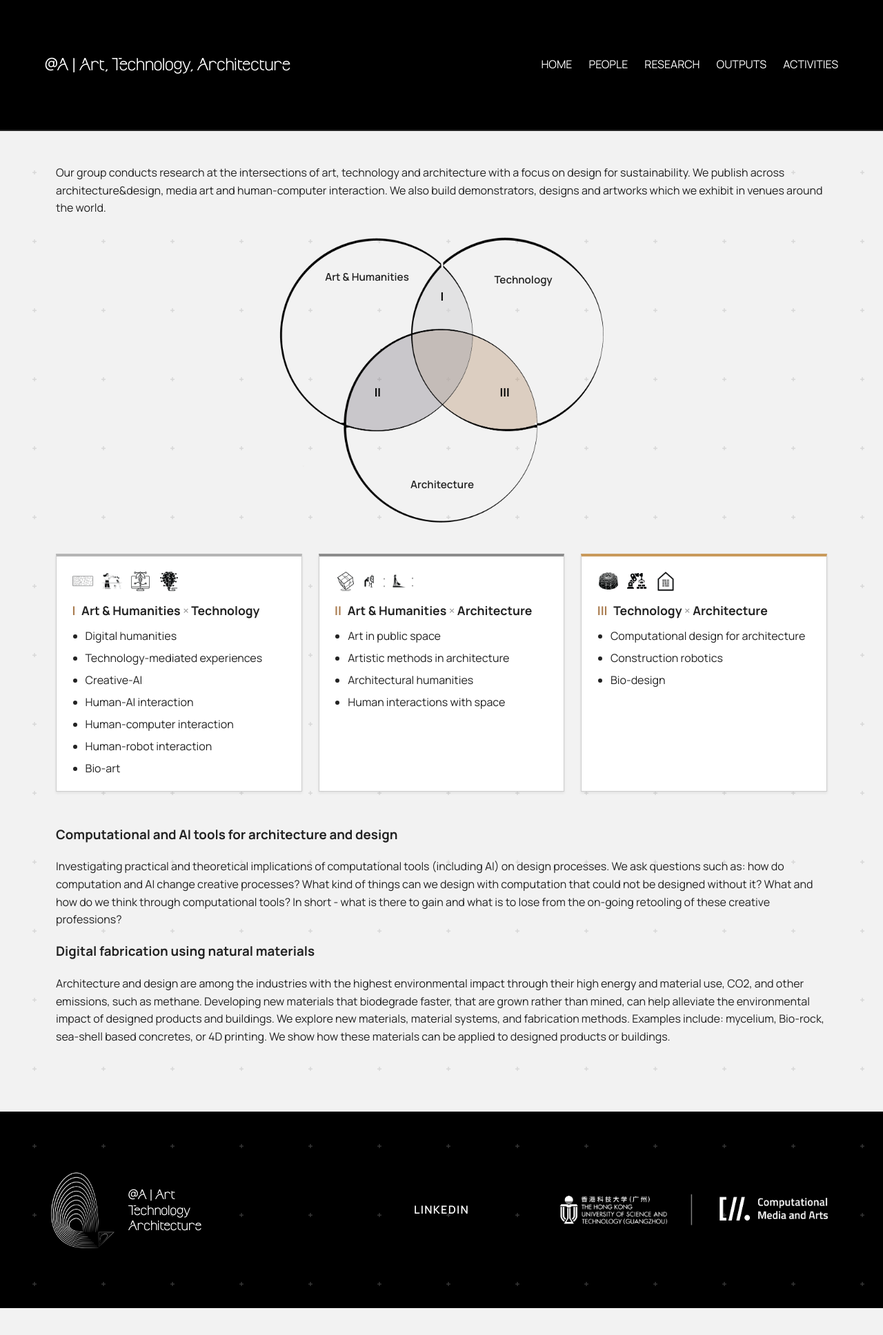
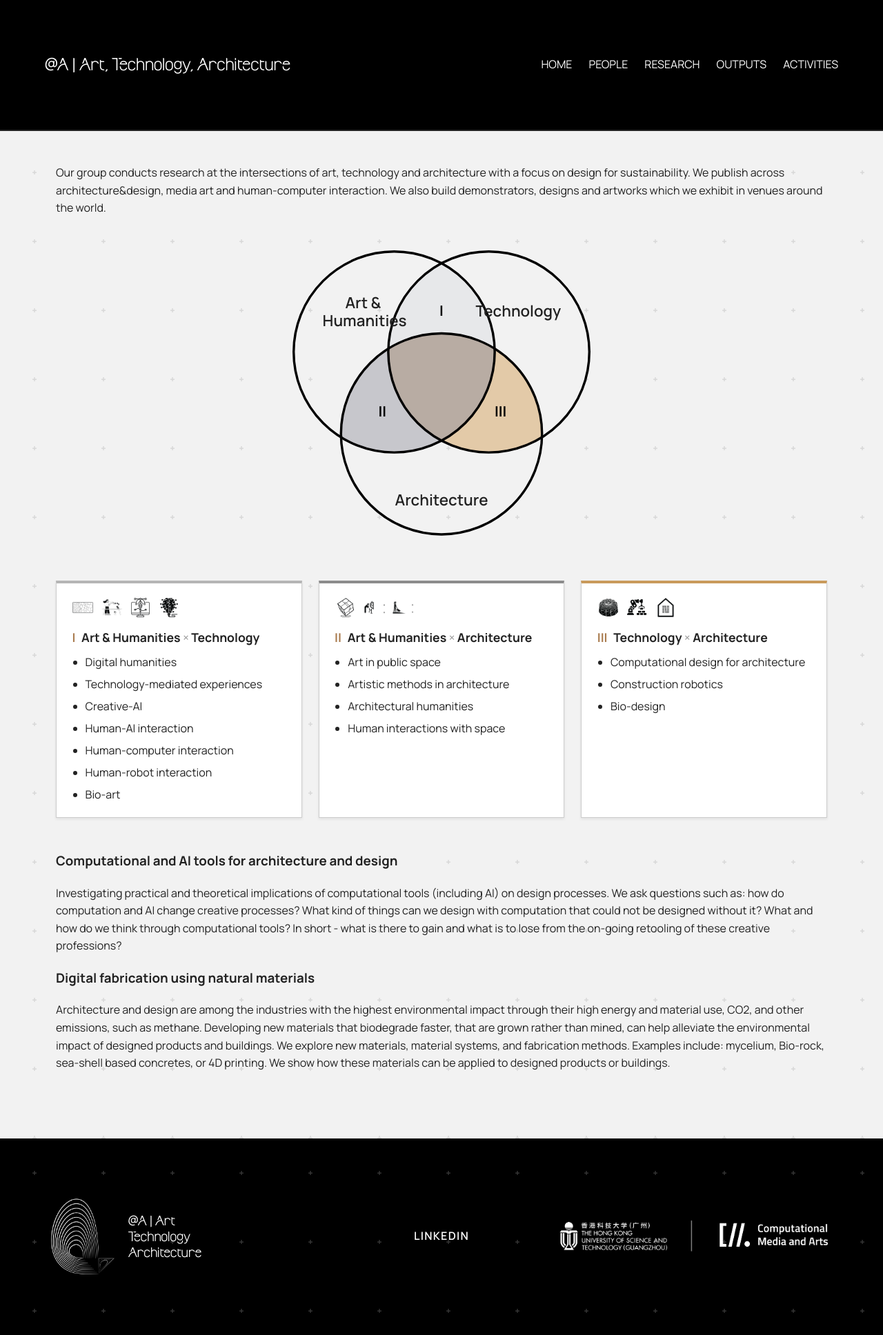
Before and after one commit to anqua/at-a, a Jekyll site: the page built from research.md, in a window 1280 px wide. Shown: the whole page at 69% size. Built offline with Jekyll 4.4.1, drawn with Linux system fonts in a browser that asks for light colours; before the commit the page ends 1897 px from its top, so only the background shows below that.

Commit message:
Rebuild the Venn diagram as inline SVG instead of edited raster art
The raster-editing approach (erasing text and connector lines pixel by
pixel from the original PNG) left visible seams and artifacts no matter
how much patching was applied. Replace it entirely with a precisely
computed inline SVG: three circles positioned via exact circle-circle
intersection geometry, with lens and triple-overlap regions drawn as
proper arc paths and all text (titles, numerals) rendered as real SVG
text in the site's font. This is crisp at any size, scales cleanly on
mobile, and has no pixel-level defects.

```diff
--- a/assets/css/style.css
+++ b/assets/css/style.css
@@ -115,35 +115,15 @@ h1 {
   margin: 1.5em 0 2.5em;
 }
 
-.research-diagram-inner {
-  position: relative;
+.research-diagram svg {
+  display: block;
   width: 100%;
   max-width: 480px;
-}
-
-.research-diagram-inner img {
-  display: block;
-  width: 100%;
   height: auto;
 }
 
-.research-diagram-label {
-  position: absolute;
-  transform: translate(-50%, -50%);
-  max-width: 42%;
-  text-align: center;
-  font-weight: 600;
-  font-size: 0.95rem;
-  line-height: 1.2;
-  color: #222;
-}
-
-.research-diagram-number {
-  position: absolute;
-  transform: translate(-50%, -50%);
-  font-weight: 700;
-  font-size: 1.05rem;
-  color: #000;
+.research-diagram text {
+  font-family: "Manrope", system-ui, -apple-system, BlinkMacSystemFont, sans-serif;
 }
 
 .research-card-number {
--- a/research.md
+++ b/research.md
@@ -6,15 +6,27 @@ title: Research
 Our group conducts research at the intersections of art, technology and architecture with a focus on design for sustainability. We publish across architecture&design, media art and human-computer interaction. We also build demonstrators, designs and artworks which we exhibit in venues around the world.
 
 <div class="research-diagram">
-  <div class="research-diagram-inner">
-    <img src="/at-a/assets/images/research/venn-diagram.png" alt="Venn diagram showing the group's research positioned at the intersections of Art & Humanities, Technology, and Architecture">
-    <span class="research-diagram-label" style="left:27.5%; top:15%;">Art & Humanities</span>
-    <span class="research-diagram-label" style="left:74.7%; top:15.8%;">Technology</span>
-    <span class="research-diagram-label" style="left:50.2%; top:85.8%;">Architecture</span>
-    <span class="research-diagram-number" style="left:50.2%; top:21.4%;">I</span>
-    <span class="research-diagram-number" style="left:30.7%; top:54.3%;">II</span>
-    <span class="research-diagram-number" style="left:69.1%; top:54.3%;">III</span>
-  </div>
+  <svg viewBox="20 20 560 540" role="img" aria-label="Venn diagram showing the group's research positioned at the intersections of Art &amp; Humanities, Technology, and Architecture">
+    <path d="M 300.0 370.0 A 170 170 0 0 0 300.0 70.0 A 170 170 0 0 0 300.0 370.0 Z" fill="#e7e8ea" />
+    <path d="M 130.1 364.3 A 170 170 0 0 0 389.9 214.3 A 170 170 0 0 0 130.1 364.3 Z" fill="#c7c7cc" />
+    <path d="M 210.1 214.3 A 170 170 0 0 0 469.9 364.3 A 170 170 0 0 0 210.1 214.3 Z" fill="#e3caa8" />
+    <path d="M 210.1 214.3 A 170 170 0 0 1 389.9 214.3 A 170 170 0 0 1 300.0 370.0 A 170 170 0 0 1 210.1 214.3 Z" fill="#b8aca3" />
+
+    <circle cx="220" cy="220" r="170" fill="none" stroke="#000" stroke-width="4"/>
+    <circle cx="380" cy="220" r="170" fill="none" stroke="#000" stroke-width="4"/>
+    <circle cx="300" cy="358.6" r="170" fill="none" stroke="#000" stroke-width="4"/>
+
+    <text x="170" y="150" text-anchor="middle" dominant-baseline="central" font-size="26" font-weight="600" fill="#222">
+      <tspan x="170" dy="-14">Art &amp;</tspan>
+      <tspan x="170" dy="30">Humanities</tspan>
+    </text>
+    <text x="430" y="150" text-anchor="middle" dominant-baseline="central" font-size="26" font-weight="600" fill="#222">Technology</text>
+    <text x="300" y="470" text-anchor="middle" dominant-baseline="central" font-size="26" font-weight="600" fill="#222">Architecture</text>
+
+    <text x="300" y="150" text-anchor="middle" dominant-baseline="central" font-size="24" font-weight="700" fill="#000">I</text>
+    <text x="200" y="320" text-anchor="middle" dominant-baseline="central" font-size="24" font-weight="700" fill="#000">II</text>
+    <text x="400" y="320" text-anchor="middle" dominant-baseline="central" font-size="24" font-weight="700" fill="#000">III</text>
+  </svg>
 </div>
 
 <div class="research-model">
```
Also changed, not shown: assets/images/research/venn-diagram.png (deleted).
